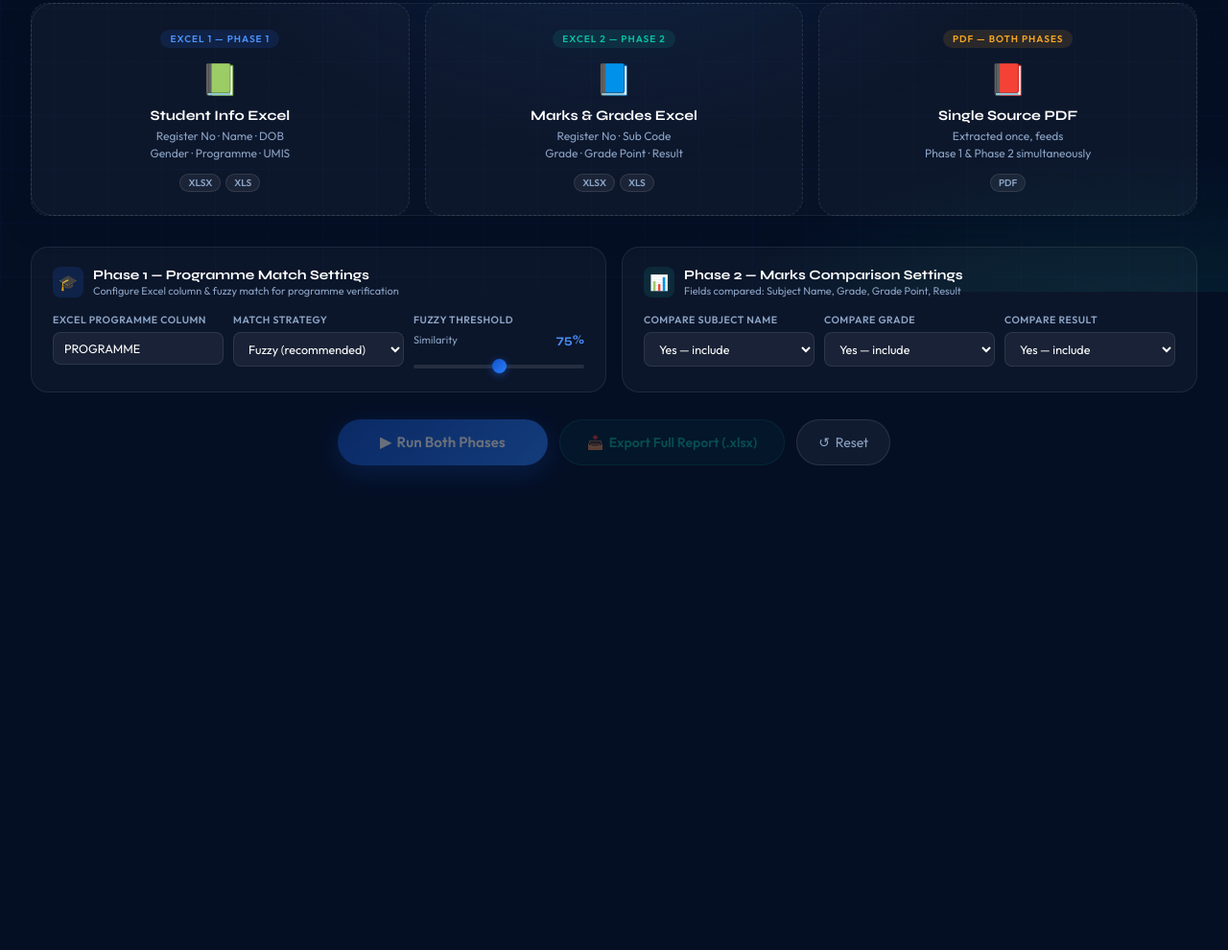
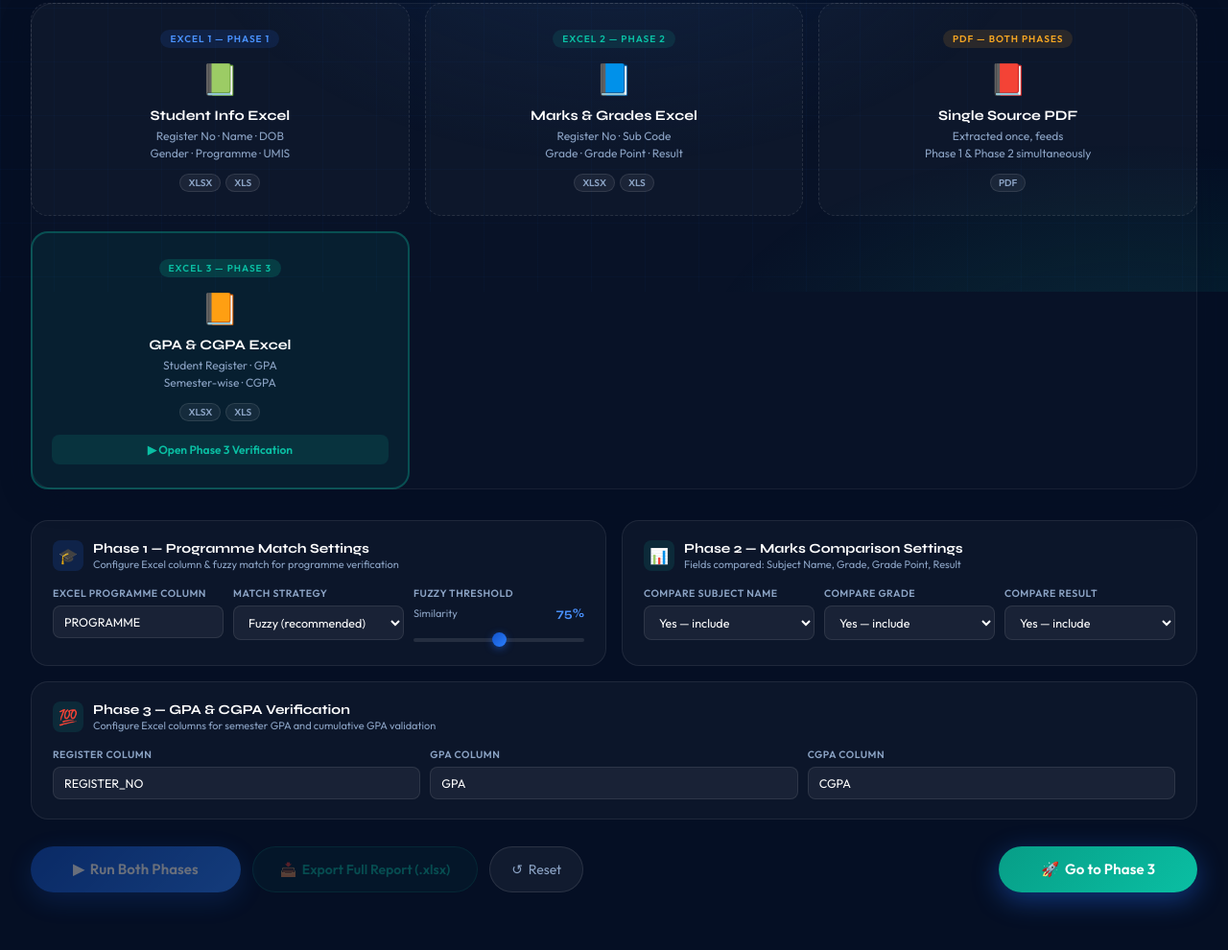
Before and after one commit to AlwynRajivS/GradeSheet_Verfication_V2, a plain HTML site: page index.html in a window 1280 px wide. Shown: the part 496-1486 px from the top of the page at 96% size. Before the commit the page ends 1113 px from the top, so only its background shows below. Drawn offline with Linux system fonts and the light colour scheme; a script that the page names is missing.

Commit message:
Update index.html

```diff
--- a/index.html
+++ b/index.html
@@ -87,7 +87,7 @@ header{
 
 /* ══ MASTER STATS ══ */
 .master-stats{
-  display:grid;grid-template-columns:repeat(6,1fr);gap:12px;margin-bottom:40px;
+  display:grid;grid-template-columns:repeat(7,1fr);gap:12px;margin-bottom:40px;
 }
 .mstat{
   background:rgba(255,255,255,0.03);border:1px solid rgba(255,255,255,0.07);
@@ -452,6 +452,9 @@ td.ex-match{color:var(--mint);font-weight:600;}td.fz-match{color:var(--amber);fo
   <p>Student info &amp; programme verification runs alongside marks and grades comparison — single PDF extraction feeds both phases simultaneously.</p>
 </div>
 
+<!-- Phase 3 - GPA/CGPA -->
+
+
 <!-- MASTER STATS -->
 <div class="master-stats fi s1">
   <div class="mstat b"><div class="mstat-label">P1 Excel Rows</div><div class="mstat-val blue" id="ms-p1x">—</div><div class="mstat-sub">student info</div></div>
@@ -460,6 +463,7 @@ td.ex-match{color:var(--mint);font-weight:600;}td.fz-match{color:var(--amber);fo
   <div class="mstat t"><div class="mstat-label">PDF Mark Records</div><div class="mstat-val teal" id="ms-pdfm">—</div><div class="mstat-sub">extracted</div></div>
   <div class="mstat m"><div class="mstat-label">Total Matched</div><div class="mstat-val mint" id="ms-match">—</div><div class="mstat-sub">both phases</div></div>
   <div class="mstat r"><div class="mstat-label">Total Issues</div><div class="mstat-val rose" id="ms-issues">—</div><div class="mstat-sub">all discrepancies</div></div>
+  <div class="mstat a"><div class="mstat-label">Phase 3 Ready</div><div class="mstat-val amber" id="ms-p3">Ready</div><div class="mstat-sub">GPA verification</div></div>
 </div>
 
 <!-- UPLOAD ZONE -->
@@ -502,6 +506,19 @@ td.ex-match{color:var(--mint);font-weight:600;}td.fz-match{color:var(--amber);fo
     <div class="up-chips"><span class="up-chip">PDF</span></div>
     <div class="up-fname pdf" id="fn-pdf">✓ <span id="fn-pdf-name"></span></div>
   </div>
+
+  <!-- Phase 3 - GPA/CGPA -->
+   <div class="up-card p2" id="drop-p3" onclick="redirectToPhase3()"
+    style="cursor:pointer;border:2px solid rgba(10,191,163,0.3);background:rgba(10,191,163,0.08);">
+    <span class="up-label p2" style="background:rgba(10,191,163,0.18);">Excel 3 — Phase 3</span>
+    <span class="up-icon">📙</span>
+    <div class="up-title">GPA &amp; CGPA Excel</div>
+    <div class="up-sub">Student Register · GPA<br/>Semester-wise · CGPA</div>
+    <div class="up-chips"><span class="up-chip">XLSX</span><span class="up-chip">XLS</span></div>
+    <div style="margin-top:14px;padding:8px 12px;border-radius:8px;background:rgba(10,191,163,0.12);font-size:12px;color:var(--teal);font-weight:600;">
+    ▶ Open Phase 3 Verification
+        </div>
+    </div>
 </div>
 
 <!-- SETTINGS -->
@@ -569,6 +586,30 @@ td.ex-match{color:var(--mint);font-weight:600;}td.fz-match{color:var(--amber);fo
       </div>
     </div>
   </div>
+  <!-- Phase 3 Settings -->
+<div class="settings-card" style="grid-column:1/-1;">
+  <div class="settings-card-hd">
+    <div class="settings-icon teal">💯</div>
+    <div>
+      <div class="settings-hd-text">Phase 3 — GPA &amp; CGPA Verification</div>
+      <div class="settings-hd-sub">Configure Excel columns for semester GPA and cumulative GPA validation</div>
+    </div>
+  </div>
+  <div class="settings-fields">
+    <div>
+      <div class="sf-label">Register Column</div>
+      <input class="sf-ctrl" id="gpa-reg-col" value="REGISTER_NO" placeholder="Column name"/>
+    </div>
+    <div>
+      <div class="sf-label">GPA Column</div>
+      <input class="sf-ctrl" id="gpa-gpa-col" value="GPA" placeholder="Column name"/>
+    </div>
+    <div>
+      <div class="sf-label">CGPA Column</div>
+      <input class="sf-ctrl" id="gpa-cgpa-col" value="CGPA" placeholder="Column name"/>
+    </div>
+  </div>
+</div>
 </div>
 
 <!-- ACTIONS -->
@@ -576,6 +617,7 @@ td.ex-match{color:var(--mint);font-weight:600;}td.fz-match{color:var(--amber);fo
   <button class="btn-run" id="btn-run" onclick="runAll()" disabled>▶ &nbsp;Run Both Phases</button>
   <button class="btn-export" id="btn-export" onclick="exportReport()" disabled>📥 &nbsp;Export Full Report (.xlsx)</button>
   <button class="btn-reset" onclick="resetAll()">↺ &nbsp;Reset</button>
+  <button class="btn-run" id="btn-phase3" onclick="redirectToPhase3()" style="background:linear-gradient(135deg,#079E87,#0ABFA3);margin-left:auto;">🚀 &nbsp;Go to Phase 3</button>
 </div>
 
 <!-- PROGRESS -->
@@ -1311,6 +1353,15 @@ function resetAll(){
   ['ms-p1x','ms-p2x','ms-pdfs','ms-pdfm','ms-match','ms-issues','p1-match','p1-fuzzy','p1-issues','p2-match','p2-missing','p2-issues'].forEach(id=>{const el=document.getElementById(id);if(el)el.textContent='—';});
   showProg(false);
 }
+// ════════════════════════════════════════════════════
+// PHASE 3 REDIRECT
+// ════════════════════════════════════════════════════
+function redirectToPhase3(){
+  showToast('Redirecting to Phase 3...','ok');
+  setTimeout(()=>{
+    window.location.href='phase3.html';
+  },600);
+}
 </script>
 </body>
 </html>
```
